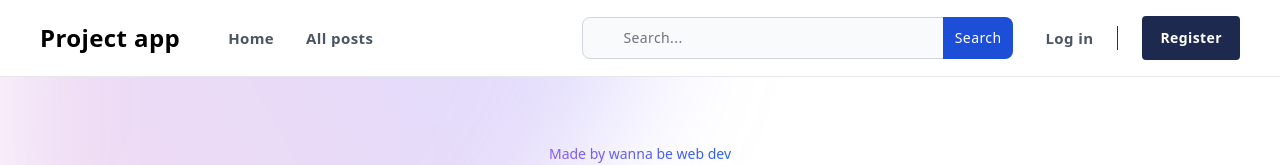
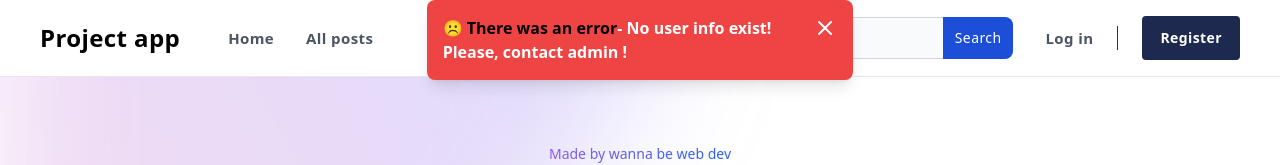
Before and after one commit to iamkelesh/react-exam-app-2025, a React (Vite) app in the folder client-app/: page / in a window 1280 px wide. Shown: the top 165 px of the page. Built offline with nearby package versions, Linux system fonts and the light colour scheme; no server answers; the database is empty; sample sign-in values are in the browser's storage.

Commit message:
error banner styling change

```diff
--- a/client-app/src/components/errorBanner/ErrorBanner.jsx
+++ b/client-app/src/components/errorBanner/ErrorBanner.jsx
@@ -9,7 +9,7 @@ export default function ErrorBanner() {
 
     return (
         <div
-            className={`fixed top-0 left-0 w-full z-50transition-transform duration-300 ${errorState.showError ? "translate-y-0 opacity-100" : "-translate-y-full opacity-0"
+            className={`fixed top-0 justify-center left-1/3 z-50 w-4/12 transition-transform duration-300 ${errorState.showError ? "translate-y-0 opacity-100" : "-translate-y-full opacity-0"
                 }`}
         >
             <div role="alert" className="relative w-full text-base font-regular px-4 py-4 rounded-lg bg-red-500 text-white flex shadow-lg">
--- a/client-app/src/contexts/errorContext.jsx
+++ b/client-app/src/contexts/errorContext.jsx
@@ -1,4 +1,4 @@
-import { createContext, useEffect, useState } from "react"
+import { createContext, useState } from "react"
 
 
 
@@ -16,6 +16,7 @@ export const ErrorProvider = ({ children }) => {
     )
 
     const showErrorHandler = (message) => {
+        console.log( 'showErrorHandler triggered')
         setErrorState({ errorMessage: message, showError: true })
     }
 
```
